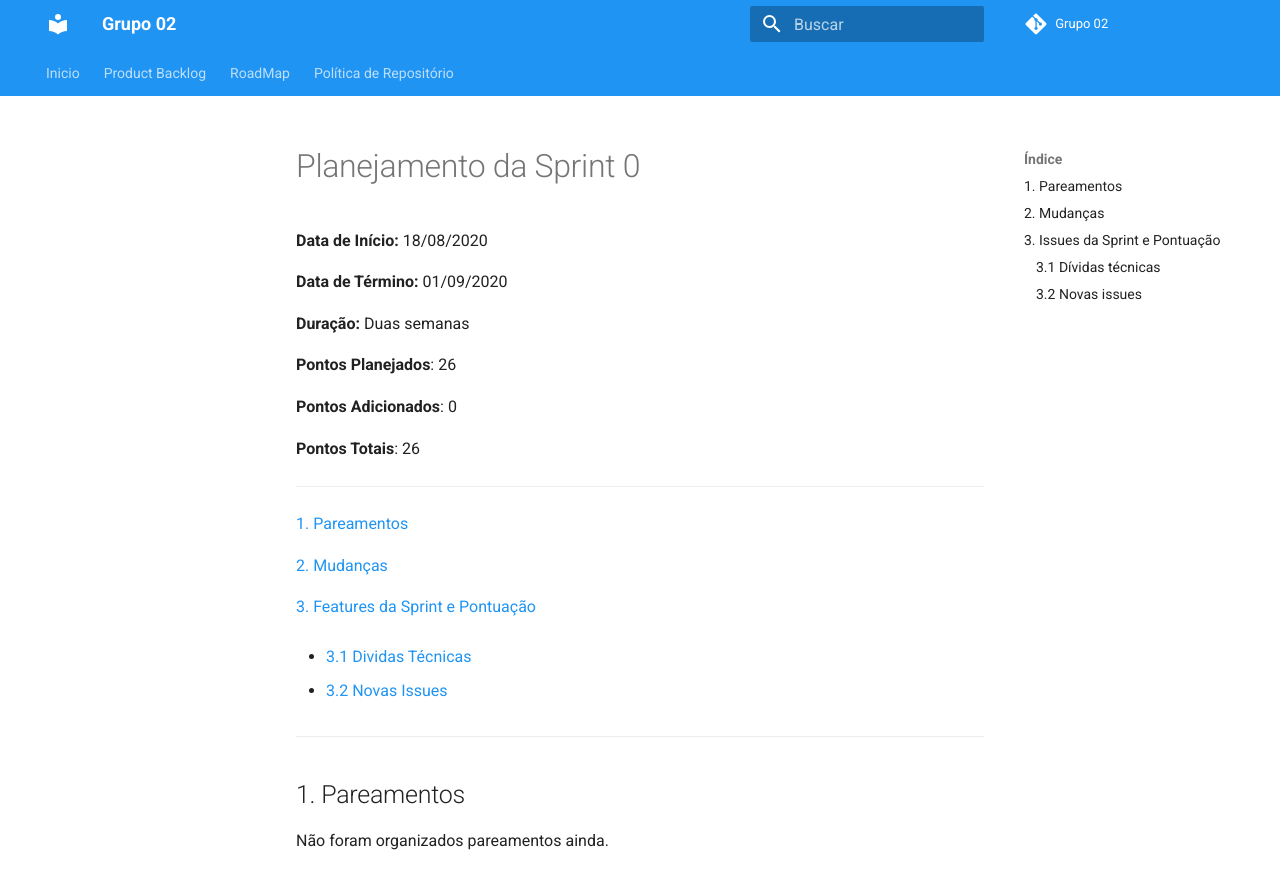
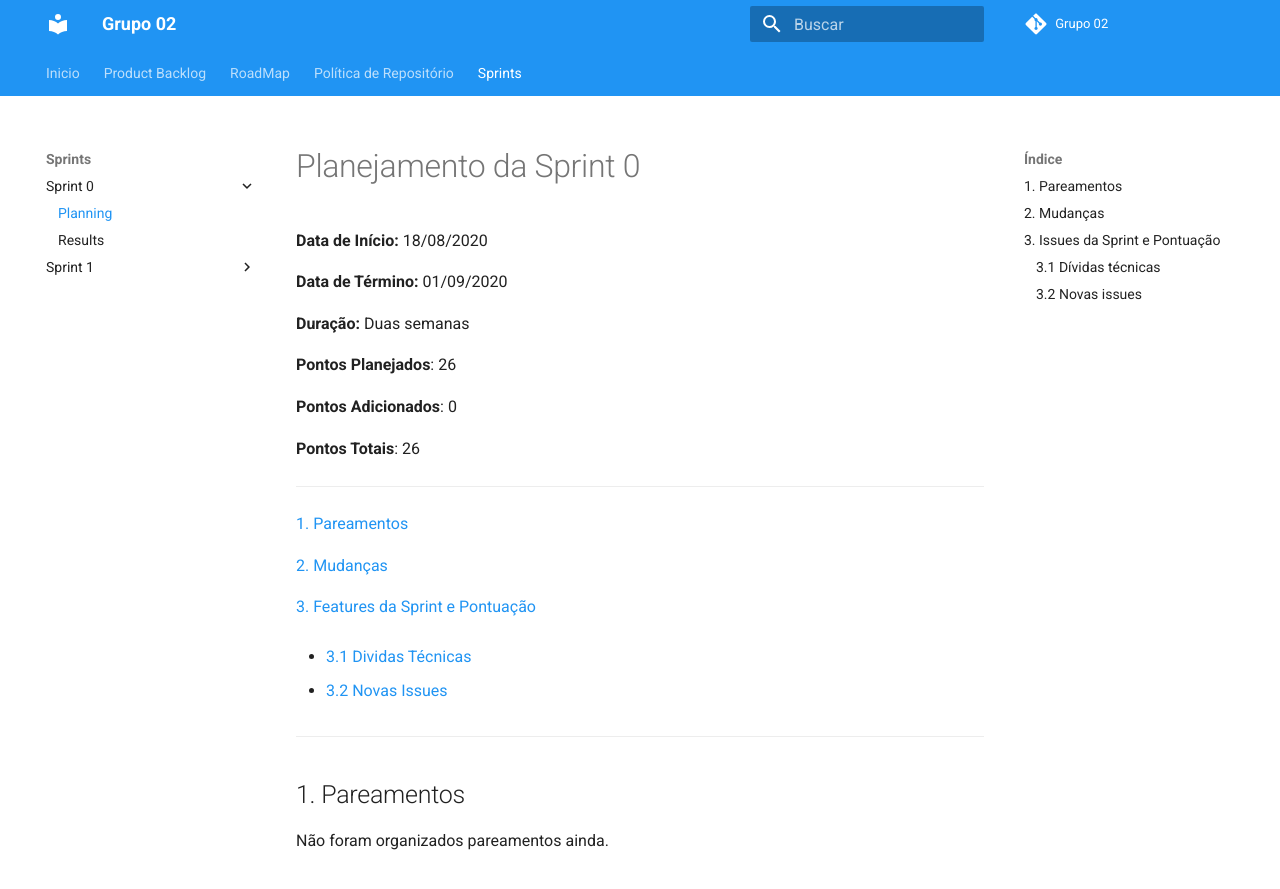
Before and after one commit to fga-eps-mds/2020.1-GaiaDex-wiki, an MkDocs documentation site: the page built from docs/sprints/sprint0/planning.md, in a window 1280 px wide and 900 px high. Shown: the top 889 px of the window. Built offline with MkDocs 1.6.1 and Material for MkDocs 9.7.7, drawn with Linux system fonts in a browser that asks for light colours; comment, search, counter and statistics services are not loaded; old or Windows-style settings are respelled for this version of MkDocs.

Commit message:
Add new documents to side bar.
Co-authored-by: Rafael Makaha <rafael.makaha@gmail.com>

```diff
--- a/mkdocs.yml
+++ b/mkdocs.yml
@@ -34,6 +34,12 @@ nav:
   - Product Backlog: product_backlog/product_backlog.md
   - RoadMap: roadmap/roadmap.md
   - Política de Repositório: repository_politics/repository_politics.md
+  - Sprints:
+    - Sprint 0:
+      - Planning: sprints/sprint0/planning.md
+      - Results:  sprints/sprint0/results.md
+    - Sprint 1:
+      - Planning: sprints/sprint1/planning.md
 
 # Style
 extra_css:
```
